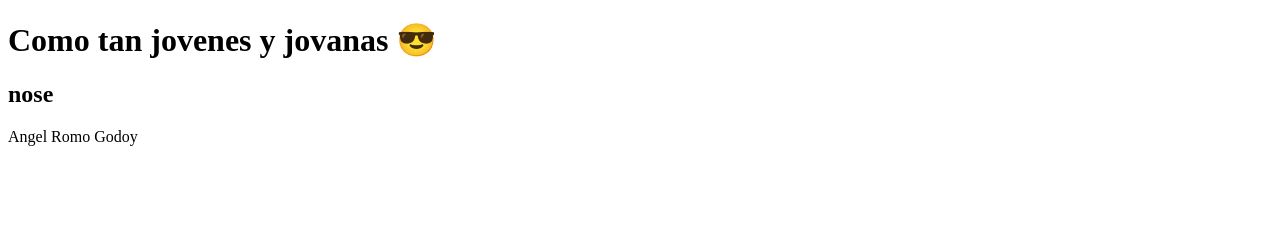
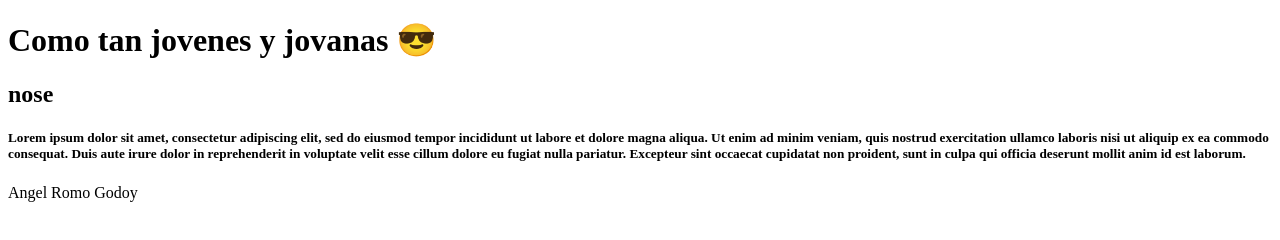
Before and after one commit to Josenanodev/repo-compartido-en-clase, a plain HTML site: page index.html in a window 1280 px wide. Drawn offline with Linux system fonts and the light colour scheme.

Commit message:
Texto de ejemplo añadido

```diff
--- a/index.html
+++ b/index.html
@@ -8,6 +8,7 @@
 <body>
     <h1>Como tan jovenes y jovanas 😎</h1>
     <h2>nose</h2>
+    <h5>Lorem ipsum dolor sit amet, consectetur adipiscing elit, sed do eiusmod tempor incididunt ut labore et dolore magna aliqua. Ut enim ad minim veniam, quis nostrud exercitation ullamco laboris nisi ut aliquip ex ea commodo consequat. Duis aute irure dolor in reprehenderit in voluptate velit esse cillum dolore eu fugiat nulla pariatur. Excepteur sint occaecat cupidatat non proident, sunt in culpa qui officia deserunt mollit anim id est laborum.</h5>
     <footer>Angel Romo Godoy</footer>
 </body>
 </html>
```
